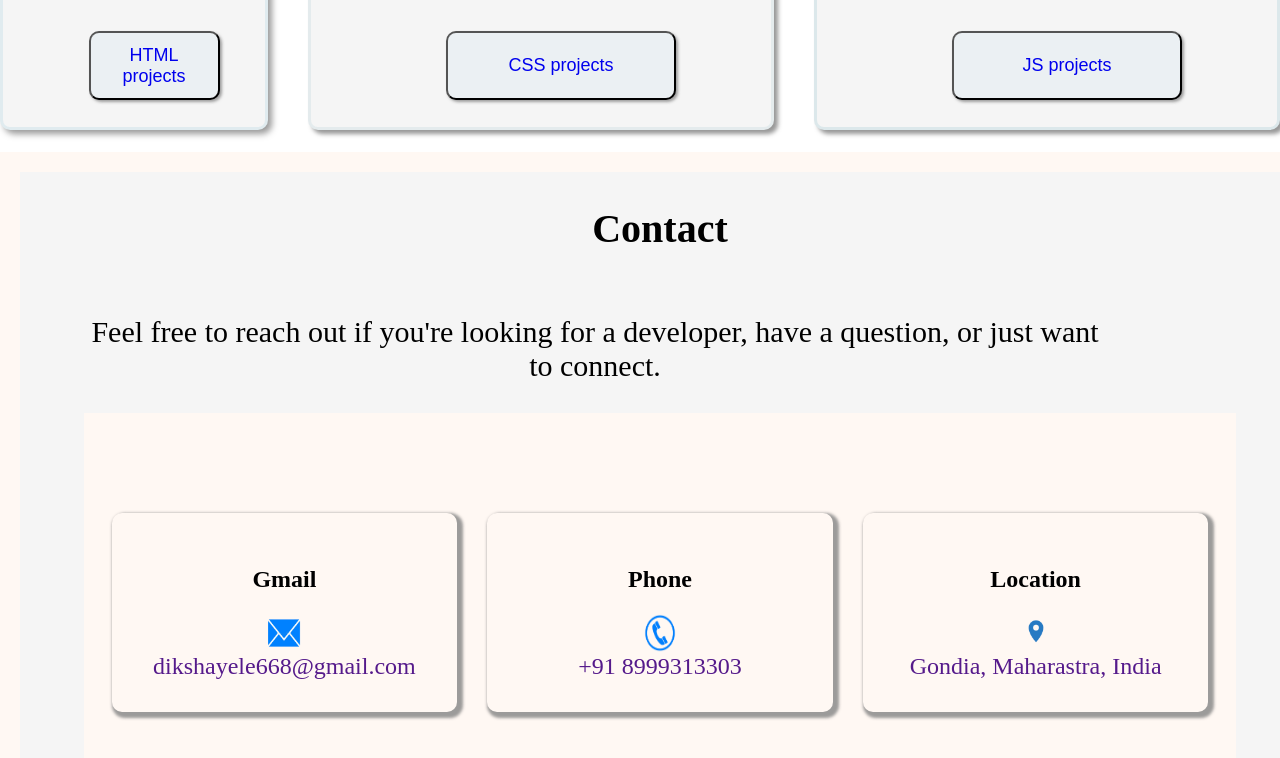
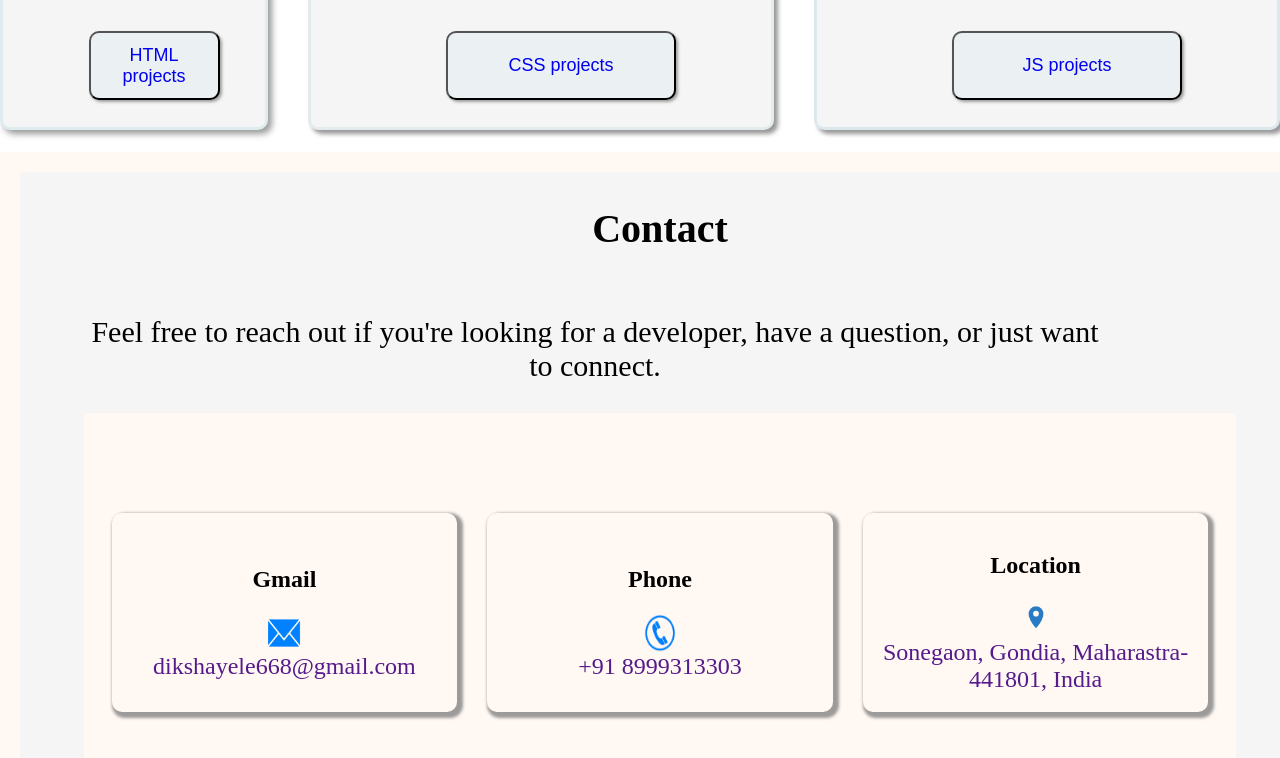
Before and after one commit to diksha-fullstackdeveloper/fullstackdevelolper-diksha, a plain HTML site: page index.html in a window 1280 px wide. Shown: the part 1928-2686 px from the top of the page. Drawn offline with Linux system fonts and the light colour scheme.

Commit message:
Add files via upload

```diff
--- a/index.html
+++ b/index.html
@@ -23,7 +23,7 @@
     </header>
     <!-- header end -->
     <main>
-        <!-- home section css start -->
+        <!-- home section start -->
         <section class="home" id="homepage">
             <div class="home container">
                 <div class="home-content">
@@ -125,7 +125,7 @@
                         <h2>Location</h2>
                         <img src="../Assets/Images/location.png" alt="" height="40px" width="40px">
                         <a href="" class="font-size">
-                            Gondia, Maharastra, India</a>
+                            Sonegaon, Gondia, Maharastra-441801, India</a>
                     </div>
                 </div>
 
```
